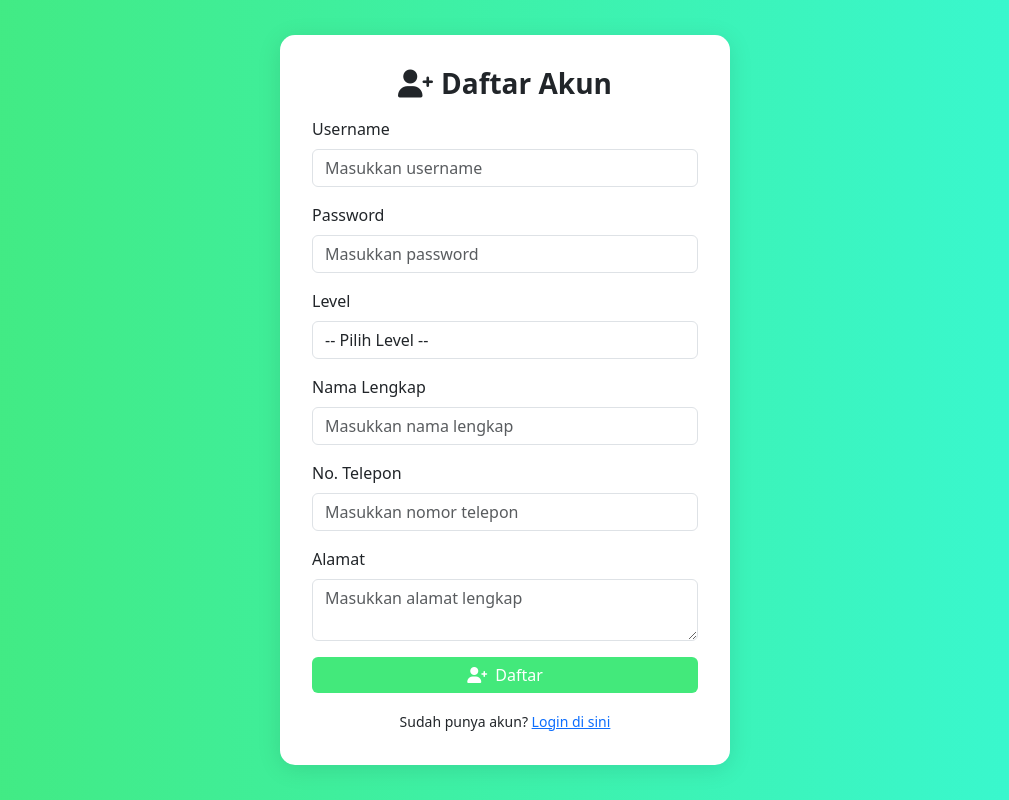
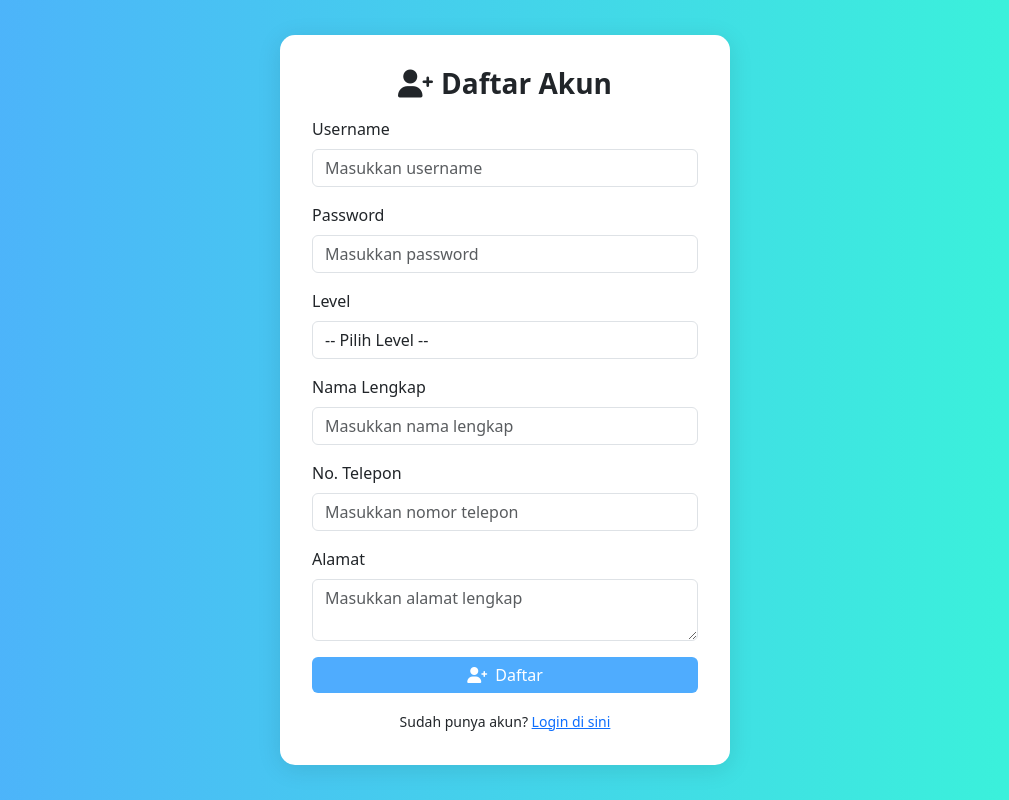
Before and after one commit to malvien123/bayar_spp, a PHP site: page /register.php in a window 1280 px wide. Shown: the whole page, without its empty margins (135-1144 px from the left). Run offline with PHP 8.4, Linux system fonts and the light colour scheme.

Commit message:
mengganti warna

```diff
--- a/Views/register.php
+++ b/Views/register.php
@@ -11,7 +11,7 @@
     <!-- Custom CSS -->
     <style>
         body {
-            background: linear-gradient(to right, #43e97b, #38f9d7);
+            background: linear-gradient(to right, #4facfe, #38f9d7);
             min-height: 100vh;
             display: flex;
             align-items: center;
@@ -31,15 +31,15 @@
             margin-bottom: 1rem;
         }
         .form-control:focus {
-            border-color: #43e97b;
+            border-color: #4facfe;
             box-shadow: 0 0 5px rgba(67, 233, 123, 0.5);
         }
         .btn-success {
-            background: #43e97b;
+            background: #4facfe;
             border: none;
         }
         .btn-success:hover {
-            background: #36d76b;
+            background: #4facfe;
         }
     </style>
 </head>
```
